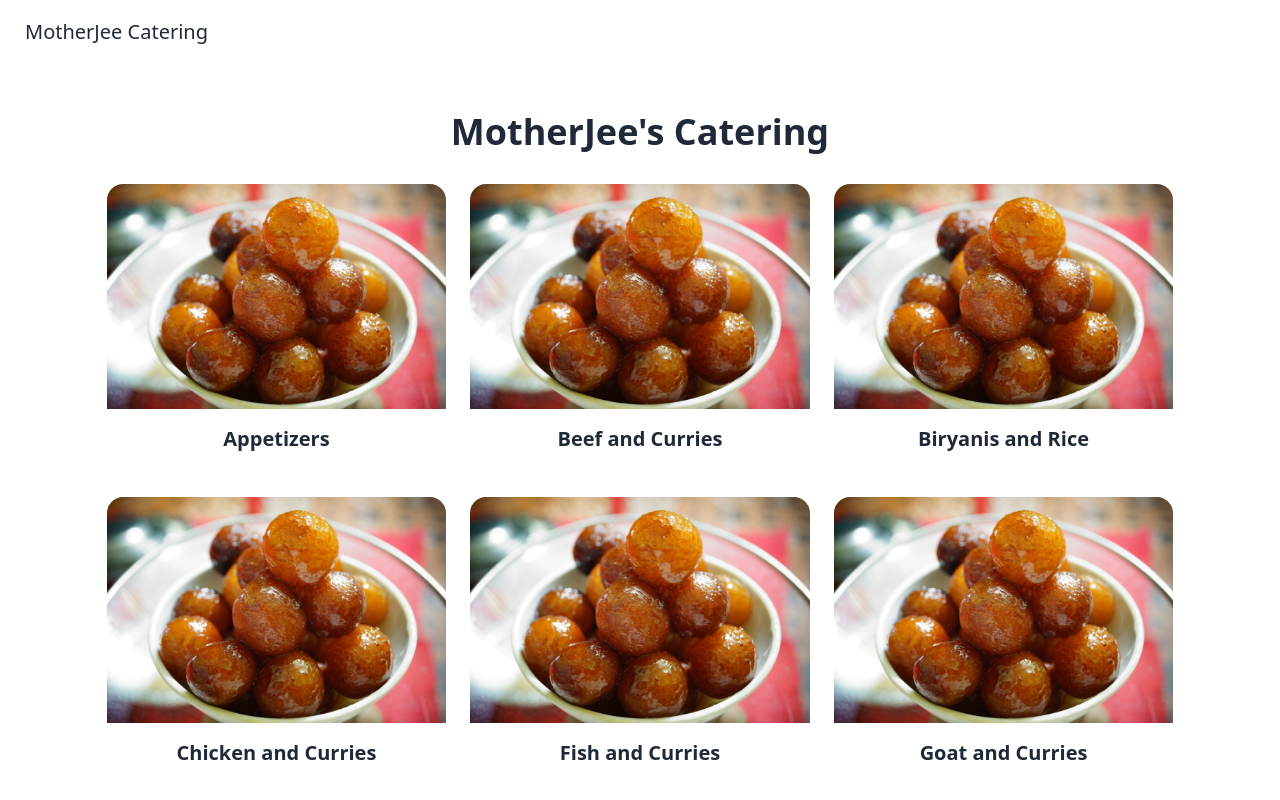
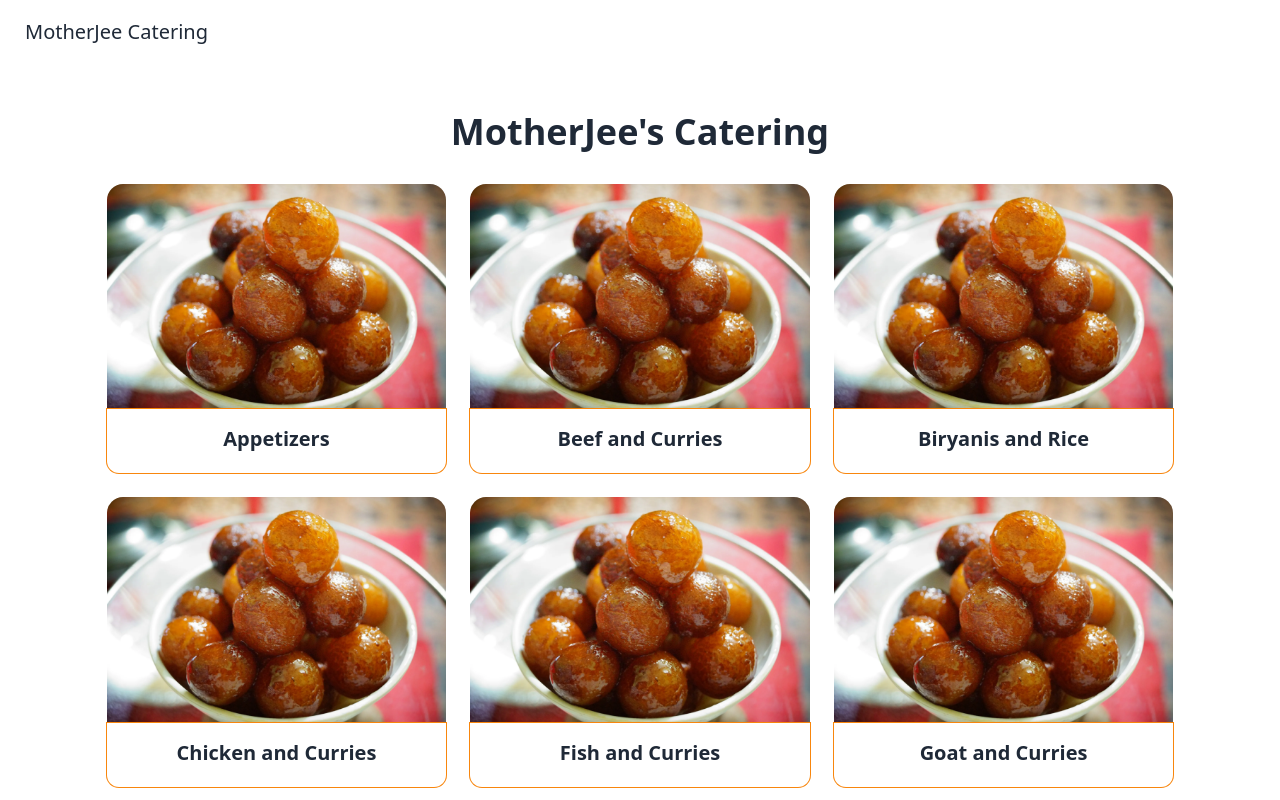
Before and after one commit to ebrahim95/motherjee_catering, a React (Vite) app: page / in a window 1280 px wide. Shown: the top 800 px of the page. Built offline with nearby package versions, Linux system fonts and the light colour scheme.

Commit message:
edited src property

```diff
--- a/src/components/Cardfood.tsx
+++ b/src/components/Cardfood.tsx
@@ -10,9 +10,9 @@ export const Cardfood = (props: Props) => {
   return (
     <div className="card card-compact max-w-sm bg-base-100 ">
       <figure className='m-0'>
-        <img src="/indian-sweet.webp" alt="indian-sweet" />
+        <img src="indian-sweet.webp" alt="indian-sweet" />
       </figure>
-      <div className="card-body items-center hover:bg-base-200 hover:rounded-b-xl">
+      <div className="card-body items-center ring-1 ring-accent rounded-b-xl  hover:bg-accent-focus hover:rounded-b-xl">
         <Link className="card-title m-0 font-bold no-underline" to={`food_category/${props.heading}`}>{props.heading}</Link>
       </div>
     </div >
```
